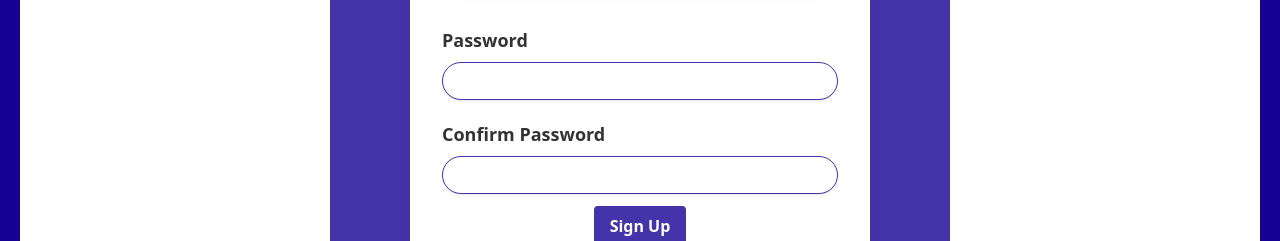
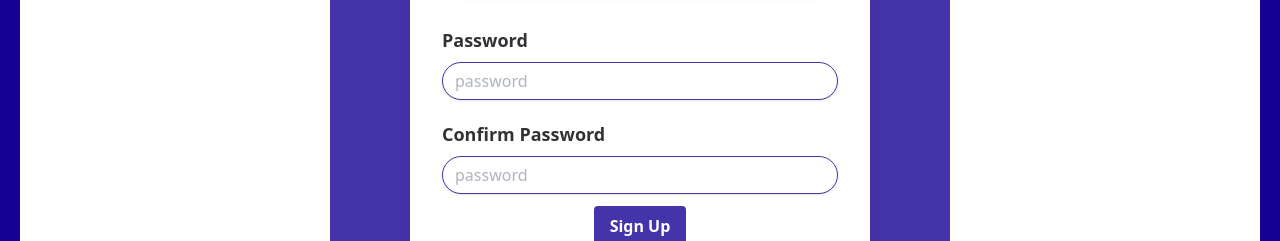
Before and after one commit to DANNJUGUNA/safariflights, a React (Create React App) app in the folder client/: page /signup in a window 1280 px wide. Shown: the part 402-643 px from the top of the page. Built offline with nearby package versions, Linux system fonts and the light colour scheme.

Commit message:
added place holder

```diff
--- a/client/src/pages/Signup.jsx
+++ b/client/src/pages/Signup.jsx
@@ -17,11 +17,11 @@ const Login = () => {
         <div/>
         <div className="mt-4">
           <label htmlFor="password" className="block text-back text-lg font-bold mb-2">Password</label>
-          <input type="password" className="shadow appearance-none border border-[#160194] rounded-3xl w-full py-2 px-3 text-black mb-3 leading-tight focus:outline-none focus:shadow-outline" />
+          <input type="password" className="shadow appearance-none border border-[#160194] rounded-3xl w-full py-2 px-3 text-black mb-3 leading-tight focus:outline-none focus:shadow-outline"  placeholder='password'/>
         </div>
         <div className=" mt-2">
           <label htmlFor="password" className="block text-black text-lg font-bold mb-2">Confirm Password</label>
-          <input type="password" className="shadow appearance-none border border-[#160194] rounded-3xl w-full py-2 px-3 text-black mb-3 leading-tight focus:outline-none focus:shadow-outline" />
+          <input type="password" className="shadow appearance-none border border-[#160194] rounded-3xl w-full py-2 px-3 text-black mb-3 leading-tight focus:outline-none focus:shadow-outline" placeholder='password' />
 
         </div>
         <div className="flex items-center flex-col">
```
